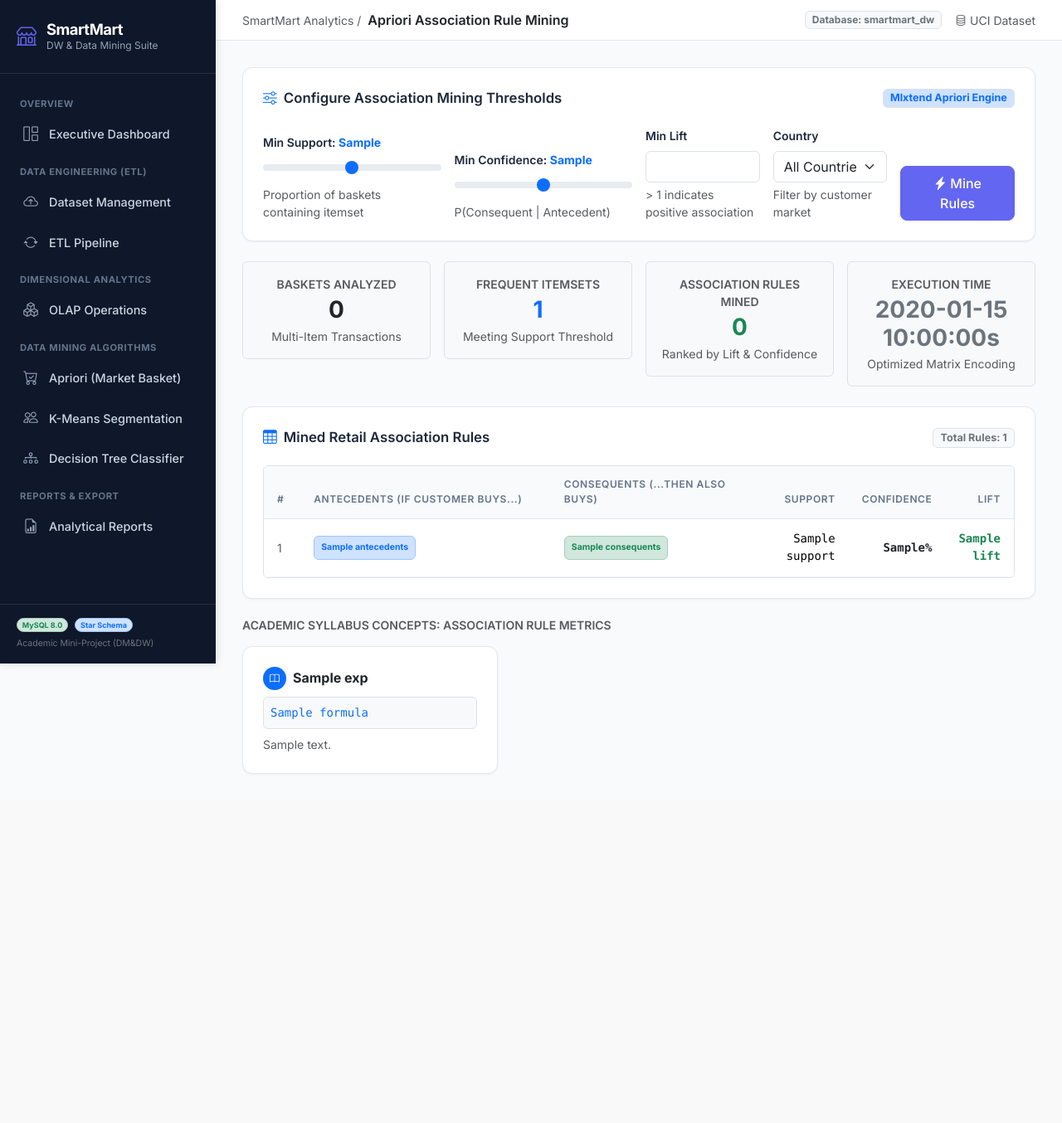
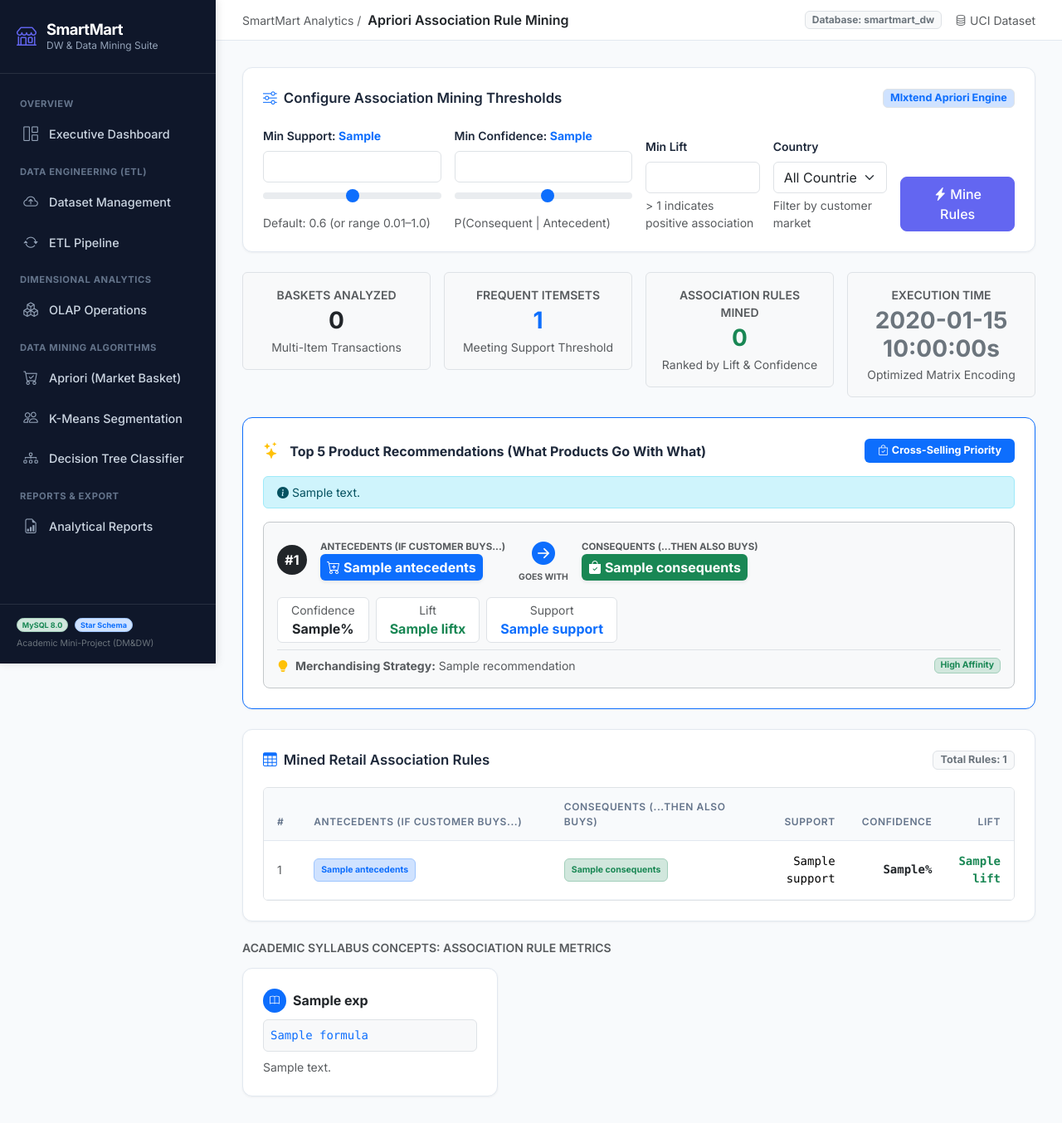
Before and after one commit to Rushii0906/smartmart, a Flask app: template templates/apriori.html in a window 1280 px wide. Shown: the whole page at 83% size. Before the commit the page ends 933 px from the top, so only its background shows below. Run offline with Flask 3, Linux system fonts and the light colour scheme; the template is opened without the code that fills it: most values are stand-ins (such as "Sample title", 1, 10 or a date in 2020).

Commit message:
feat: default min_support to 0.6 and display top 5 recommended product pairings

```diff
--- a/routes/mining_routes.py
+++ b/routes/mining_routes.py
@@ -31,7 +31,7 @@ def apriori_view():
     options = get_filter_options()
     countries = options.get('countries', [])
 
-    min_support = float(request.form.get('min_support', 0.02)) if request.method == 'POST' else 0.02
+    min_support = float(request.form.get('min_support', 0.6)) if request.method == 'POST' else 0.6
     min_confidence = float(request.form.get('min_confidence', 0.30)) if request.method == 'POST' else 0.30
     min_lift = float(request.form.get('min_lift', 1.2)) if request.method == 'POST' else 1.2
     selected_country = request.form.get('country') if request.method == 'POST' else ''
--- a/templates/apriori.html
+++ b/templates/apriori.html
@@ -15,17 +15,23 @@
         <div class="row g-3 align-items-end">
             <div class="col-md-3">
                 <label for="min_support" class="form-label small fw-semibold">
-                    Min Support: <span id="support_val" class="text-primary fw-bold">{{ min_support or 0.02 }}</span>
+                    Min Support: <span id="support_val" class="text-primary fw-bold">{{ min_support or 0.6 }}</span>
                 </label>
-                <input type="range" class="form-range" id="min_support" name="min_support" min="0.01" max="0.10" step="0.005" value="{{ min_support or 0.02 }}" oninput="document.getElementById('support_val').innerText = this.value">
-                <div class="form-text small">Proportion of baskets containing itemset</div>
+                <div class="input-group">
+                    <input type="number" step="0.01" min="0.001" max="1.0" class="form-control" id="min_support" name="min_support" value="{{ min_support or 0.6 }}" oninput="document.getElementById('support_val').innerText = this.value; document.getElementById('min_support_range').value = this.value">
+                </div>
+                <input type="range" class="form-range mt-1" id="min_support_range" min="0.01" max="1.0" step="0.01" value="{{ min_support or 0.6 }}" oninput="document.getElementById('support_val').innerText = this.value; document.getElementById('min_support').value = this.value">
+                <div class="form-text small">Default: 0.6 (or range 0.01–1.0)</div>
             </div>
 
             <div class="col-md-3">
                 <label for="min_confidence" class="form-label small fw-semibold">
                     Min Confidence: <span id="conf_val" class="text-primary fw-bold">{{ min_confidence or 0.30 }}</span>
                 </label>
-                <input type="range" class="form-range" id="min_confidence" name="min_confidence" min="0.10" max="0.90" step="0.05" value="{{ min_confidence or 0.30 }}" oninput="document.getElementById('conf_val').innerText = this.value">
+                <div class="input-group">
+                    <input type="number" step="0.05" min="0.05" max="1.0" class="form-control" id="min_confidence" name="min_confidence" value="{{ min_confidence or 0.30 }}" oninput="document.getElementById('conf_val').innerText = this.value; document.getElementById('min_conf_range').value = this.value">
+                </div>
+                <input type="range" class="form-range mt-1" id="min_conf_range" min="0.05" max="1.0" step="0.05" value="{{ min_confidence or 0.30 }}" oninput="document.getElementById('conf_val').innerText = this.value; document.getElementById('min_confidence').value = this.value">
                 <div class="form-text small">P(Consequent | Antecedent)</div>
             </div>
 
@@ -87,6 +93,85 @@
         </div>
     </div>
 </div>
+
+<!-- Top 5 Recommended Product Pairings (What Products Go With What) -->
+{% if results.top_5_rules %}
+<div class="dashboard-card mb-4 border-primary">
+    <div class="card-title-custom d-flex justify-content-between align-items-center mb-3">
+        <span>
+            <i class="bi bi-stars text-warning fs-5 me-2"></i>
+            <strong class="fs-6">Top 5 Product Recommendations (What Products Go With What)</strong>
+        </span>
+        <span class="badge bg-primary text-white px-3 py-2">
+            <i class="bi bi-bag-check me-1"></i>Cross-Selling Priority
+        </span>
+    </div>
+
+    {% if results.note %}
+    <div class="alert alert-info py-2 px-3 small mb-3">
+        <i class="bi bi-info-circle-fill me-1"></i>{{ results.note }}
+    </div>
+    {% endif %}
+
+    <div class="row g-3">
+        {% for r in results.top_5_rules %}
+        <div class="col-12">
+            <div class="p-3 rounded-3 bg-light border border-secondary-subtle">
+                <div class="d-flex flex-wrap align-items-center justify-content-between gap-3">
+                    <!-- Rank & Product Pairing -->
+                    <div class="d-flex align-items-center gap-3 flex-grow-1">
+                        <span class="badge bg-dark rounded-circle p-2 fs-6" style="width: 36px; height: 36px; display: inline-flex; align-items: center; justify-content: center;">#{{ r.rank }}</span>
+                        <div class="d-flex flex-wrap align-items-center gap-2">
+                            <div>
+                                <span class="text-uppercase text-muted fw-bold d-block" style="font-size: 0.72rem;">Antecedents (IF Customer Buys...)</span>
+                                <span class="badge bg-primary text-white p-2 fs-6 text-wrap text-start shadow-sm">
+                                    <i class="bi bi-cart-plus me-1"></i>{{ r.antecedents }}
+                                </span>
+                            </div>
+                            <div class="text-center px-2">
+                                <i class="bi bi-arrow-right-circle-fill fs-3 text-primary"></i>
+                                <span class="text-muted d-block fw-bold" style="font-size: 0.65rem;">GOES WITH</span>
+                            </div>
+                            <div>
+                                <span class="text-uppercase text-muted fw-bold d-block" style="font-size: 0.72rem;">Consequents (...THEN Also Buys)</span>
+                                <span class="badge bg-success text-white p-2 fs-6 text-wrap text-start shadow-sm">
+                                    <i class="bi bi-bag-check-fill me-1"></i>{{ r.consequents }}
+                                </span>
+                            </div>
+                        </div>
+                    </div>
+
+                    <!-- Metrics Badges -->
+                    <div class="d-flex align-items-center gap-2">
+                        <div class="text-center px-3 py-1 bg-white rounded border">
+                            <span class="text-muted d-block small">Confidence</span>
+                            <span class="fw-bold text-dark fs-6">{{ r.confidence_pct }}%</span>
+                        </div>
+                        <div class="text-center px-3 py-1 bg-white rounded border">
+                            <span class="text-muted d-block small">Lift</span>
+                            <span class="fw-bold text-success fs-6">{{ r.lift }}x</span>
+                        </div>
+                        <div class="text-center px-3 py-1 bg-white rounded border">
+                            <span class="text-muted d-block small">Support</span>
+                            <span class="fw-bold text-primary fs-6">{{ r.support }}</span>
+                        </div>
+                    </div>
+                </div>
+
+                <!-- Merchandising Strategy -->
+                <div class="mt-2 pt-2 border-top small text-muted d-flex align-items-center justify-content-between">
+                    <div>
+                        <i class="bi bi-lightbulb-fill text-warning me-1"></i>
+                        <strong>Merchandising Strategy:</strong> {{ r.recommendation }}
+                    </div>
+                    <span class="badge bg-success-subtle text-success border border-success-subtle">High Affinity</span>
+                </div>
+            </div>
+        </div>
+        {% endfor %}
+    </div>
+</div>
+{% endif %}
 
 <!-- Association Rules Table -->
 <div class="dashboard-card mb-4">
```
Also changed, not shown: mining/apriori.py (+81 -10 lines).
